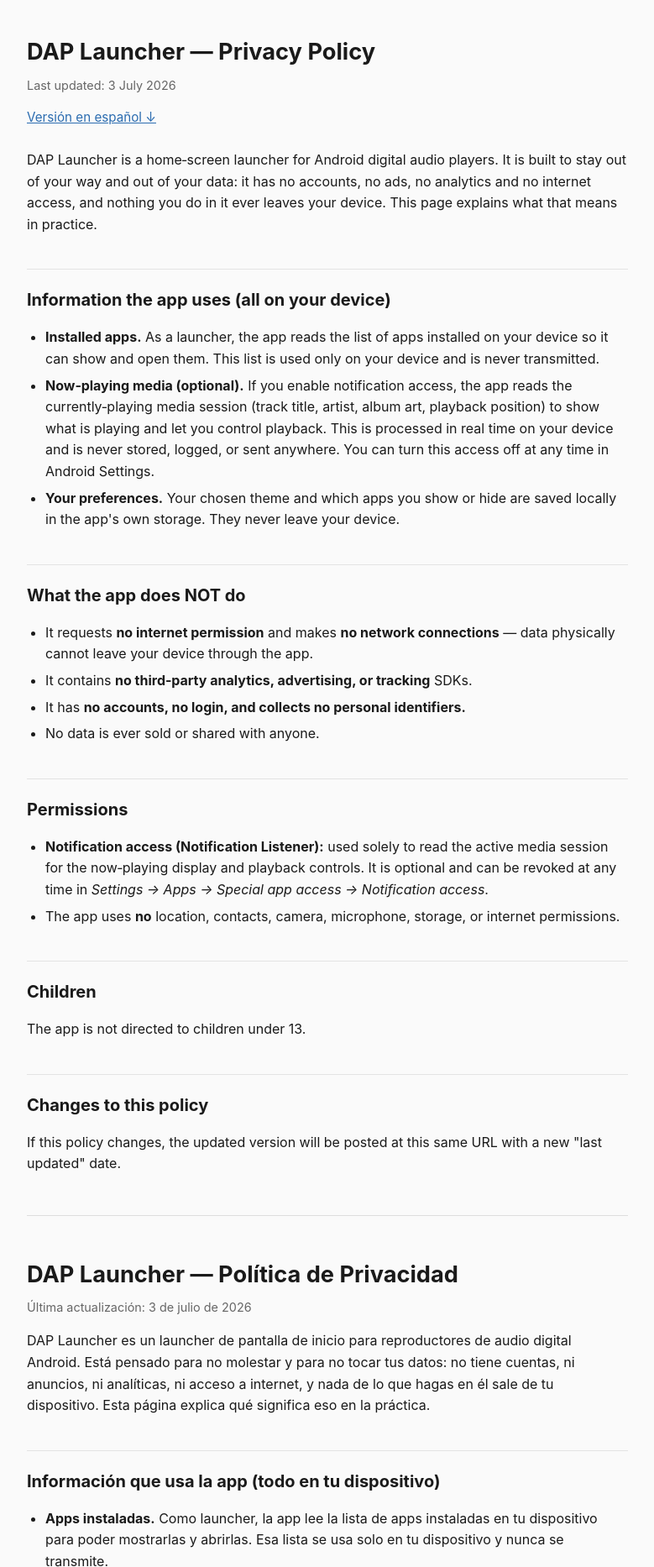
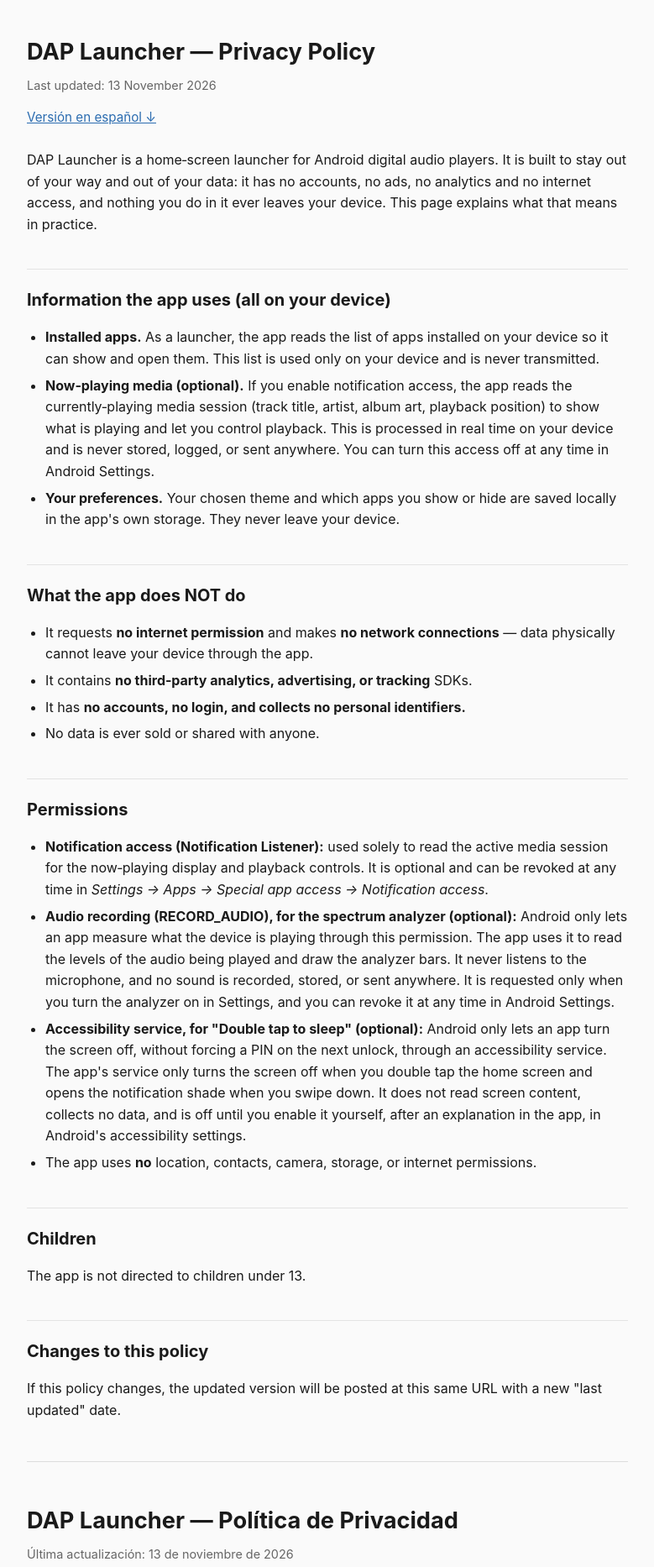
Before and after one commit to jandrop/dap-launcher-privacy, a plain HTML site: page index.html in a window 1280 px wide. Shown: the top 1866 px of the page at 84% size, without its empty margins (250-1029 px from the left). Drawn offline with Linux system fonts and the light colour scheme.

Commit message:
Explain the analyzer's audio permission and the accessibility service

```diff
--- a/index.html
+++ b/index.html
@@ -39,7 +39,7 @@
 <div class="wrap">
 
   <h1>DAP Launcher — Privacy Policy</h1>
-  <p class="meta">Last updated: 3 July 2026</p>
+  <p class="meta">Last updated: 13 November 2026</p>
   <p class="nav"><a href="#es">Versión en español ↓</a></p>
 
   <p>DAP Launcher is a home‑screen launcher for Android digital audio players. It is built to stay out of your way and out of your data: it has no accounts, no ads, no analytics and no internet access, and nothing you do in it ever leaves your device. This page explains what that means in practice.</p>
@@ -62,7 +62,9 @@
   <h2>Permissions</h2>
   <ul>
     <li><strong>Notification access (Notification Listener):</strong> used solely to read the active media session for the now‑playing display and playback controls. It is optional and can be revoked at any time in <em>Settings → Apps → Special app access → Notification access</em>.</li>
-    <li>The app uses <strong>no</strong> location, contacts, camera, microphone, storage, or internet permissions.</li>
+    <li><strong>Audio recording (RECORD_AUDIO), for the spectrum analyzer (optional):</strong> Android only lets an app measure what the device is playing through this permission. The app uses it to read the levels of the audio being played and draw the analyzer bars. It never listens to the microphone, and no sound is recorded, stored, or sent anywhere. It is requested only when you turn the analyzer on in Settings, and you can revoke it at any time in Android Settings.</li>
+    <li><strong>Accessibility service, for "Double tap to sleep" (optional):</strong> Android only lets an app turn the screen off, without forcing a PIN on the next unlock, through an accessibility service. The app's service only turns the screen off when you double tap the home screen and opens the notification shade when you swipe down. It does not read screen content, collects no data, and is off until you enable it yourself, after an explanation in the app, in Android's accessibility settings.</li>
+    <li>The app uses <strong>no</strong> location, contacts, camera, storage, or internet permissions.</li>
   </ul>
 
   <h2>Children</h2>
@@ -74,7 +76,7 @@
   <hr style="margin:48px 0;border:none;border-top:1px solid #ddd">
 
   <h1 id="es">DAP Launcher — Política de Privacidad</h1>
-  <p class="meta">Última actualización: 3 de julio de 2026</p>
+  <p class="meta">Última actualización: 13 de noviembre de 2026</p>
 
   <p>DAP Launcher es un launcher de pantalla de inicio para reproductores de audio digital Android. Está pensado para no molestar y para no tocar tus datos: no tiene cuentas, ni anuncios, ni analíticas, ni acceso a internet, y nada de lo que hagas en él sale de tu dispositivo. Esta página explica qué significa eso en la práctica.</p>
 
@@ -96,7 +98,9 @@
   <h2>Permisos</h2>
   <ul>
     <li><strong>Acceso a notificaciones (Notification Listener):</strong> se usa únicamente para leer la sesión multimedia activa y mostrar la reproducción en curso con sus controles. Es opcional y puedes revocarlo cuando quieras en <em>Ajustes → Aplicaciones → Acceso especial → Acceso a notificaciones</em>.</li>
-    <li>La app <strong>no</strong> usa permisos de ubicación, contactos, cámara, micrófono, almacenamiento ni internet.</li>
+    <li><strong>Grabación de audio (RECORD_AUDIO), para el analizador de espectro (opcional):</strong> Android solo permite medir lo que suena en el dispositivo mediante este permiso. La app lo usa para leer el nivel del audio que se está reproduciendo y dibujar las barras del analizador. Nunca escucha el micrófono, y ningún sonido se graba, guarda ni envía a ningún sitio. Solo se pide al activar el analizador en Ajustes, y puedes revocarlo cuando quieras en los Ajustes de Android.</li>
+    <li><strong>Servicio de accesibilidad, para "Doble toque para apagar" (opcional):</strong> Android solo permite a una app apagar la pantalla, sin obligar a usar el PIN al desbloquear, mediante un servicio de accesibilidad. El servicio de la app solo apaga la pantalla cuando tocas dos veces la pantalla de inicio y abre las notificaciones cuando deslizas hacia abajo. No lee el contenido de la pantalla, no recoge datos y está apagado hasta que lo activas tú, tras una explicación en la app, en los ajustes de accesibilidad de Android.</li>
+    <li>La app <strong>no</strong> usa permisos de ubicación, contactos, cámara, almacenamiento ni internet.</li>
   </ul>
 
   <h2>Menores</h2>
```
